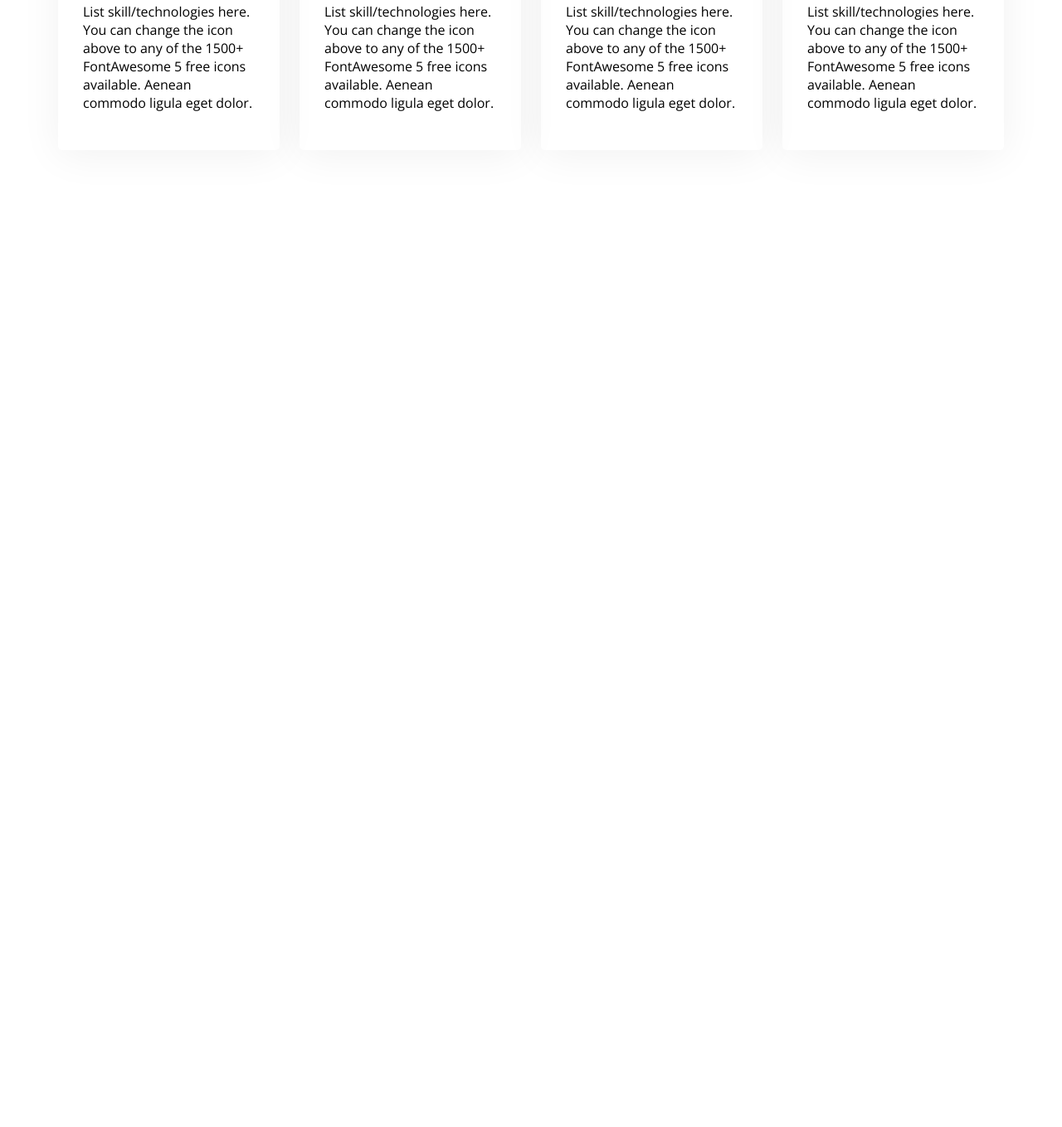
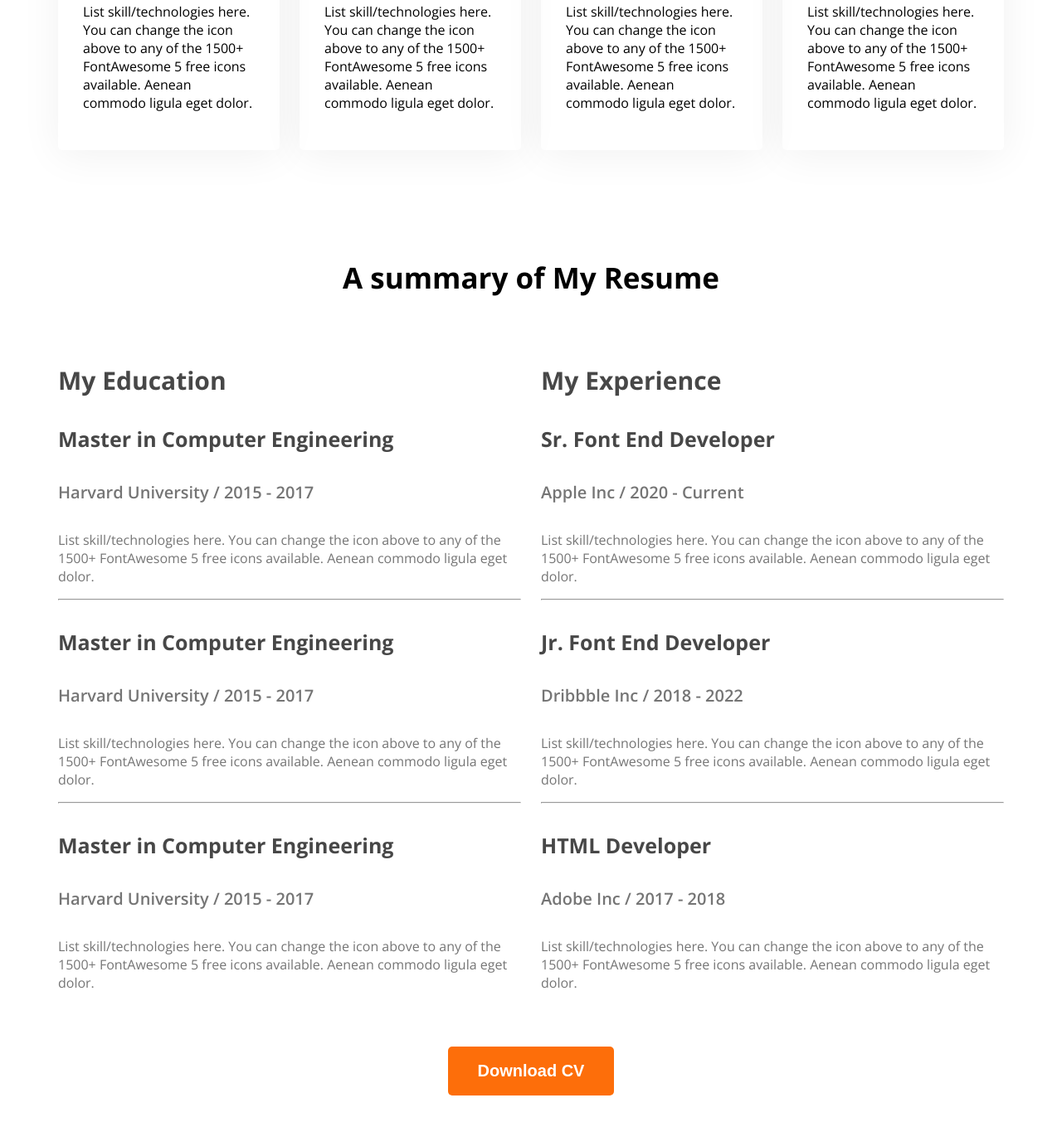
Before and after one commit to Prazzalc/web-dev-portfolio, a plain HTML site: page index.html in a window 1280 px wide. Shown: the part 2093-3452 px from the top of the page at 83% size. Before the commit the page ends 2404 px from the top, so only its background shows below. Drawn offline with nearby package versions, Linux system fonts and the light colour scheme.

Commit message:
added resume items

```diff
--- a/Styles/portfolio.css
+++ b/Styles/portfolio.css
@@ -166,3 +166,34 @@ main section {
     border-radius: 5px;
     box-shadow: 0px 6px 50px 0px rgba(0, 0, 0, 0.06);
 }
+
+/* resume container styles */
+
+.resume-container {
+    display: flex;
+    gap: 24px;
+}
+
+.resume-column-title {
+    font-weight: bold;
+    font-size: 30px;
+}
+
+.experience-title {
+    font-weight: bold;
+    font-size: 25px;
+}
+
+.experience-sub-title {
+    font-weight: 600;
+    font-size: 20px;
+}
+
+.experience-desc {
+    font-weight: normal;
+    font-size: 16px;
+}
+
+.cv-btn {
+    margin-top: 50px;
+}
--- a/index.html
+++ b/index.html
@@ -83,6 +83,57 @@
                  </div>
             </div>
         </section>
+
+        <section class="resume">
+            <h3 class="section-title text-center">A summary of My Resume</h3>
+            <div class="resume-container">
+                <!-- .resume-column*2>h3.resume-column-title+.experience*3>h4.experience-title+h5.experience-sub-title+p.experience-desc -->
+
+                <div class="resume-column">
+                    <h3 class="resume-column-title dark-2">My Education</h3>
+                    <div class="experience">
+                        <h4 class="experience-title dark-2">Master in Computer Engineering</h4>
+                        <h5 class="experience-sub-title dark-3">Harvard University / 2015 - 2017</h5>
+                        <p class="experience-desc dark-3">List skill/technologies here. You can change the icon above to any of the 1500+ FontAwesome 5 free icons available. Aenean commodo ligula eget dolor.</p>
+                    </div>
+                    <hr>
+                    <div class="experience">
+                        <h4 class="experience-title dark-2">Master in Computer Engineering</h4>
+                        <h5 class="experience-sub-title dark-3">Harvard University / 2015 - 2017</h5>
+                        <p class="experience-desc dark-3">List skill/technologies here. You can change the icon above to any of the 1500+ FontAwesome 5 free icons available. Aenean commodo ligula eget dolor.</p>
+                    </div>
+                    <hr>
+                    <div class="experience">
+                        <h4 class="experience-title dark-2">Master in Computer Engineering</h4>
+                        <h5 class="experience-sub-title dark-3">Harvard University / 2015 - 2017</h5>
+                        <p class="experience-desc dark-3">List skill/technologies here. You can change the icon above to any of the 1500+ FontAwesome 5 free icons available. Aenean commodo ligula eget dolor.</p>
+                    </div>
+                </div>
+                <div class="resume-column">
+                    <h3 class="resume-column-title dark-2">My Experience</h3>
+                    <div class="experience">
+                        <h4 class="experience-title dark-2">Sr. Font End Developer</h4>
+                        <h5 class="experience-sub-title dark-3">Apple Inc / 2020 - Current</h5>
+                        <p class="experience-desc dark-3">List skill/technologies here. You can change the icon above to any of the 1500+ FontAwesome 5 free icons available. Aenean commodo ligula eget dolor.</p>
+                    </div>
+                    <hr>
+                    <div class="experience">
+                        <h4 class="experience-title dark-2">Jr. Font End Developer</h4>
+                        <h5 class="experience-sub-title dark-3">Dribbble Inc / 2018 - 2022</h5>
+                        <p class="experience-desc dark-3">List skill/technologies here. You can change the icon above to any of the 1500+ FontAwesome 5 free icons available. Aenean commodo ligula eget dolor.</p>
+                    </div>
+                    <hr>
+                    <div class="experience">
+                        <h4 class="experience-title dark-2">HTML Developer</h4>
+                        <h5 class="experience-sub-title dark-3">Adobe Inc / 2017 - 2018</h5>
+                        <p class="experience-desc dark-3">List skill/technologies here. You can change the icon above to any of the 1500+ FontAwesome 5 free icons available. Aenean commodo ligula eget dolor.</p>
+                    </div>
+                </div>
+            </div>
+            <div class="text-center cv-btn">
+                <button class="btn-primary">Download CV</button>
+            </div>
+        </section>
     </main>
     <footer>
 
```
Also changed, not shown: download-minimalistic-svgrepo-com.svg (added).
